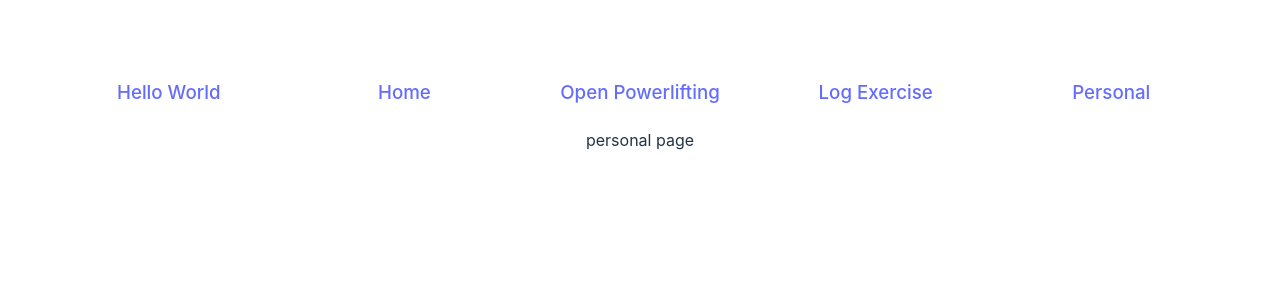
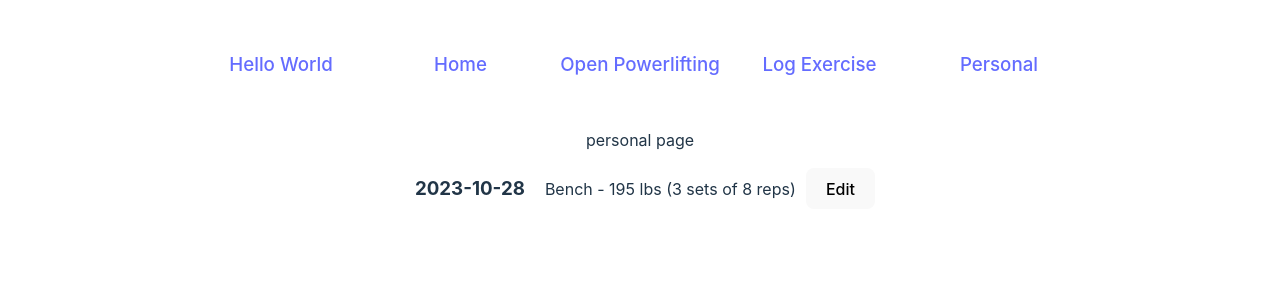
Before and after one commit to jansen-craft/fitness-progression-webapp, a Vue app: page /#/personal in a window 1280 px wide. Shown: the top 300 px of the page. Built offline with nearby package versions, Linux system fonts and the light colour scheme.

Commit message:
Implmented list of lifts on personal page. Bugfix on editing lifts.

```diff
--- a/src/App.vue
+++ b/src/App.vue
@@ -26,8 +26,8 @@
 
 <style scoped>
 .logo {
-  height: 6em;
-  padding: 1.5em;
+  /*height: 6em;
+  padding: 1.5em;*/
   will-change: filter;
   transition: filter 300ms;
 }
--- a/src/components/EditExercise.vue
+++ b/src/components/EditExercise.vue
@@ -1,9 +1,10 @@
 <script setup lang="ts">
 import {ref, Ref} from 'vue';
-import { useRoute } from 'vue-router';
-import {createExercise, getExercise, Exercise} from '../services/exercises.ts';
+import { useRoute, useRouter } from 'vue-router';
+import {createExercise, getExercise, editExercise, Exercise} from '../services/exercises.ts';
 
 const route = useRoute();
+const router = useRouter();
 const now = new Date();
 
 const exercise : Ref<Exercise> = ref({
@@ -17,7 +18,11 @@ const exercise : Ref<Exercise> = ref({
 
 async function submit() {
     console.log(exercise.value);
-    await createExercise(exercise.value);
+    if(!route.params.id)
+        await createExercise(exercise.value);
+    else
+        await editExercise(Number(route.params.id), exercise.value);
+    router.push({path: ( route.redirectedFrom?.path || '/personal') })
 }
 
 if(route.params.id) {
@@ -56,7 +61,7 @@ if(route.params.id) {
         <input id="exercise-weight" type="number" v-model="exercise.weight" />
     </section>
     <section>
-        <button>Cancel</button>
+        <button @click="$router.back()">Cancel</button>
         <button class="button-green" @click="submit()">Submit</button>
     </section>
 </template>
--- /dev/null
+++ b/src/components/LiftList.vue
@@ -0,0 +1,16 @@
+<script setup lang="ts">
+import { ref, Ref } from 'vue';
+import { getExercises, Exercise} from "../services/exercises";
+import LiftListItem from './LiftListItem.vue'
+
+const exercises : Ref<Exercise[]> = ref([]);
+
+getExercises().then(res => {
+    exercises.value = res;
+});
+
+</script>
+
+<template>
+ <LiftListItem v-for="lift of exercises" :lift="lift" />
+</template>
--- /dev/null
+++ b/src/components/LiftListItem.vue
@@ -0,0 +1,17 @@
+<script setup lang="ts">
+const props = defineProps(["lift"]);
+</script>
+<template>
+    <div>
+        <h3>{{ props.lift?.date }}</h3>
+        <p>{{  props.lift?.movement_name }} - {{ props.lift?.weight }} lbs ({{ props.lift?.sets }} sets of {{ props.lift?.reps }} reps)</p>
+        <router-link :to="`/edit-exercise/${ props.lift.movement_id }`"><button>Edit</button></router-link>
+    </div>
+</template>
+
+<style scoped>
+h3, p {
+    display: inline;
+    margin: 10px;
+}
+</style>
--- a/src/components/Personal.vue
+++ b/src/components/Personal.vue
@@ -1,6 +1,8 @@
 <script setup lang="ts">
+import LiftList from './LiftList.vue';
 </script>
 
 <template>
   <p>personal page</p>
+  <LiftList />
 </template>
--- a/src/services/exercises.ts
+++ b/src/services/exercises.ts
@@ -16,12 +16,18 @@ export async function getExercises() {
 }
 
 export async function getExercise(id: number) {
-    const found = temp_exercises.find(i => i.movement_id=id);
+    const found = temp_exercises.find(i => i.movement_id==id);
     if(found)
         return found;
-    throw "Could not find exercise.";
+    throw "Could not find exercise " + id + ".";
 }
+
 export async function createExercise(exercise: Exercise) {
     exercise.movement_id = temp_exercises.length;
     temp_exercises.push(exercise);
 }
+
+export async function editExercise(id: number, exercise: Exercise) {
+    const i = temp_exercises.findIndex(j => j.movement_id == id);
+    temp_exercises[i] = exercise;
+}
```
